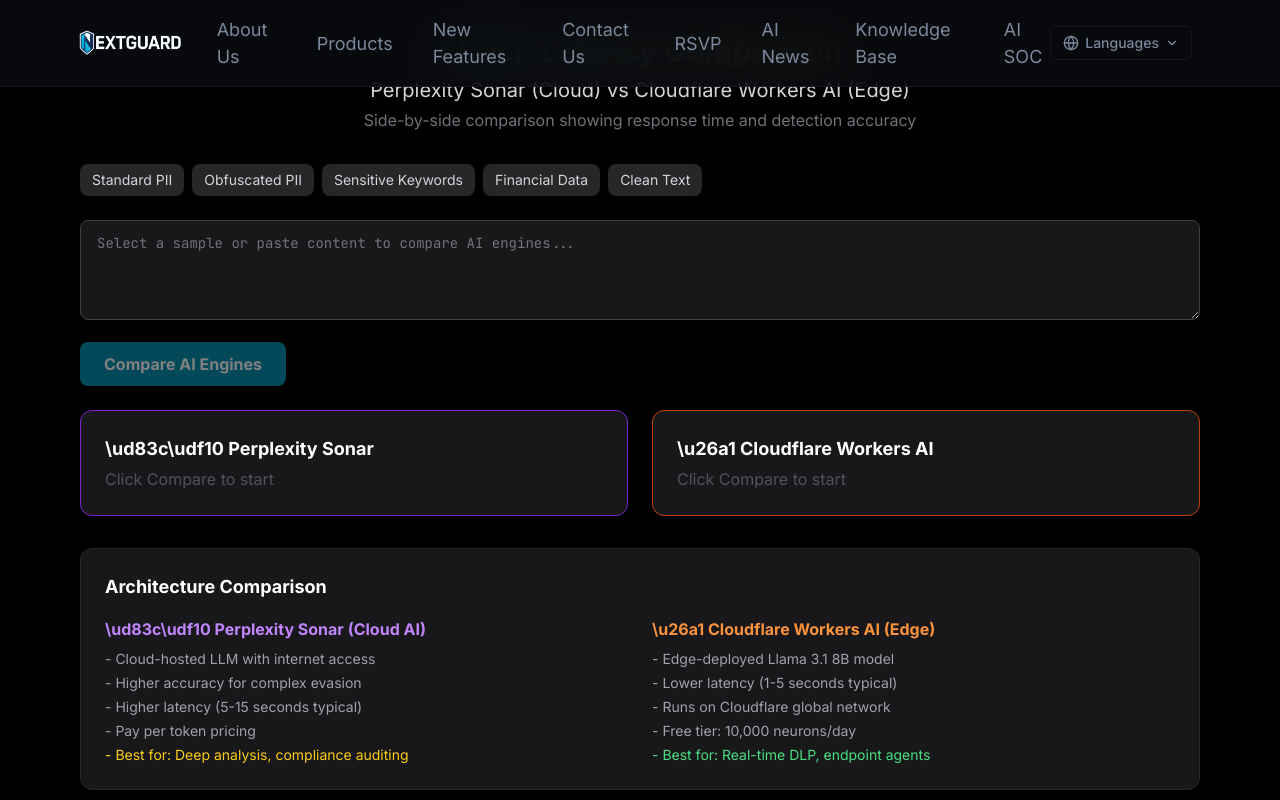
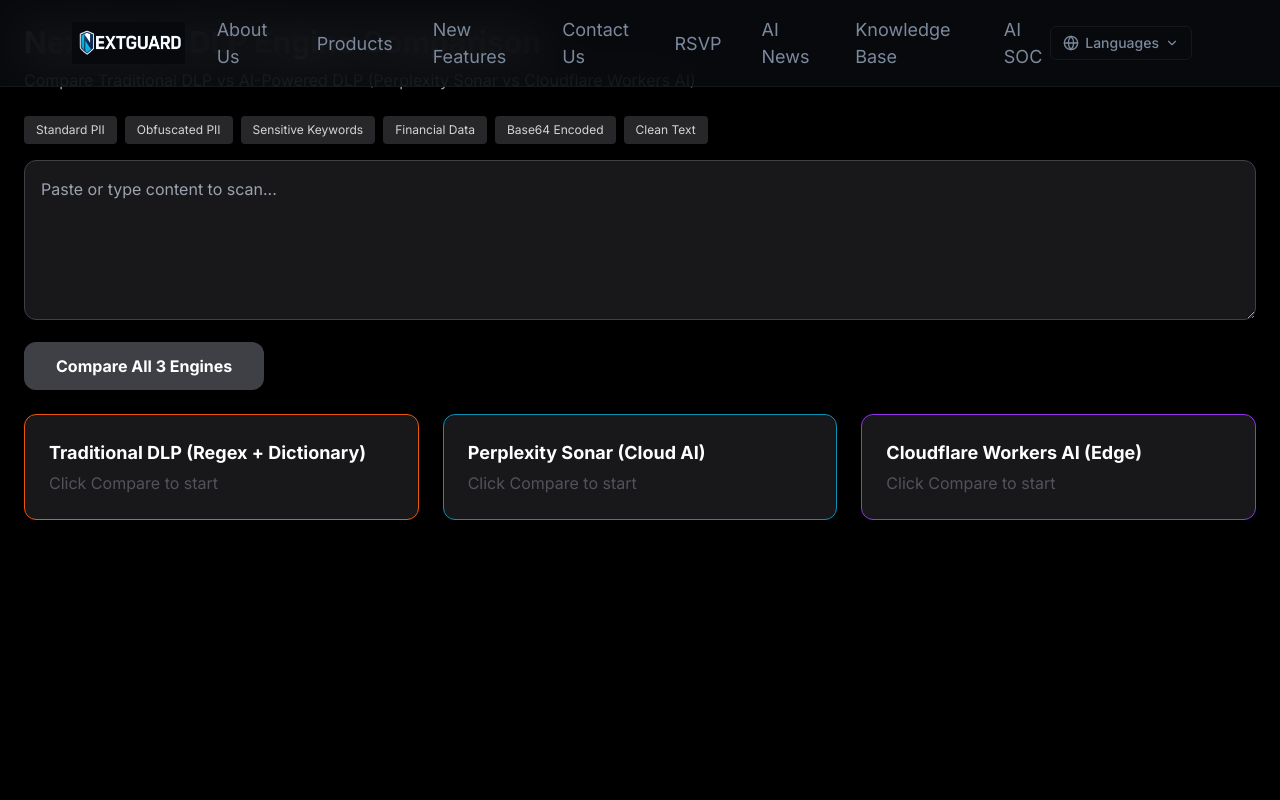
Before and after one commit to NextGuard-hk/nextguard-website, a Next.js app: page /ai-dlp-compare in a window 1280 px wide. Shown: the top 800 px of the page. Built offline with nearby package versions, Linux system fonts and the light colour scheme.

Commit message:
Add 3-way comparison: Traditional DLP + Perplexity + Cloudflare

```diff
--- a/app/ai-dlp-compare/page.tsx
+++ b/app/ai-dlp-compare/page.tsx
@@ -5,94 +5,45 @@ const SAMPLES = [
   { name: 'Standard PII', content: 'Customer Record:\nName: John Chan Wing Kei\nHKID: A123456(7)\nPhone: +852 6789 0000\nCredit Card: 5407 1234 5678 9012\nEmail: john.chan@example.com' },
   { name: 'Obfuscated PII', content: 'Jo&&@hn Ch&&@an W&&@ing K&&@ei\nHK&&@ID: A1&&@23&&@456(7)\n+85&&@2 678&&@9 00&&@00\n54&&@07 12&&@34 56&&@78 90&&@12' },
   { name: 'Sensitive Keywords', content: 'CONFIDENTIAL - This document is classified as SECRET.\nDo not distribute. Internal only.\nPassword: Admin123!' },
-  { name: 'Financial Data', content: 'Wire Transfer: HKD 2,500,000\nAccount: 012-345-678901-234\nSWIFT: HSBCHKHH\nAuthorized by CFO James Wong (Staff ID: FIN-0042)' },
-  { name: 'Clean Text', content: 'Q4 2025 Performance Summary:\nRevenue grew 15.3% YoY to HKD 127M.\nNew enterprise clients: 23.\nCustomer retention: 94.2%.' },
+  { name: 'Financial Data', content: 'Wire Transfer: HKD 2,500,000\nBeneficiary: Chan Wing Kei Holdings\nAccount: 012-345-678901-234\nSWIFT: HSBCHKHH\nAuthorized by CFO James Wong\nEmail: james.wong@example.com' },
+  { name: 'Base64 Encoded', content: 'Please process this customer record:\nData: Sm9obiBDaGFuLCBIS0lEOiBBMTIzNDU2KDcpLCBDQzogNTQwNy0xMjM0LTU2NzgtOTAxMg==\n(This is base64 encoded PII that pattern-based DLP cannot read)' },
+  { name: 'Clean Text', content: 'Q4 2025 Performance Summary:\nRevenue grew 15.3% YoY to HKD 127M.\nNew enterprise clients: 23.\nCustomer retention: 94.2%.\nNo material compliance incidents reported.' },
 ]
 
-export default function AICompare() {
-  const [content, setContent] = useState('')
-  const [perplexityResult, setPerplexityResult] = useState<any>(null)
-  const [cloudflareResult, setCloudflareResult] = useState<any>(null)
-  const [perplexityLoading, setPerplexityLoading] = useState(false)
-  const [cloudflareLoading, setCloudflareLoading] = useState(false)
-  const [perplexityLatency, setPerplexityLatency] = useState<number | null>(null)
-  const [cloudflareLatency, setCloudflareLatency] = useState<number | null>(null)
-  const [perplexityError, setPerplexityError] = useState('')
-  const [cloudflareError, setCloudflareError] = useState('')
-
-  async function runCompare() {
-    if (!content.trim()) return
-    setPerplexityResult(null); setCloudflareResult(null)
-    setPerplexityLatency(null); setCloudflareLatency(null)
-    setPerplexityError(''); setCloudflareError('')
-    setPerplexityLoading(true); setCloudflareLoading(true)
-
-    // Run both in parallel
-    ;(async () => {
-      const start = Date.now()
-      try {
-        const res = await fetch('/api/ai-dlp', {
-          method: 'POST',
-          headers: { 'Content-Type': 'application/json' },
-          body: JSON.stringify({ content, mode: 'ai' })
-        })
-        const data = await res.json()
-        setPerplexityLatency(Date.now() - start)
-        setPerplexityResult(data)
-      } catch (e: any) { setPerplexityError(e.message) }
-      finally { setPerplexityLoading(false) }
-    })()
-
-    ;(async () => {
-      const start = Date.now()
-      try {
-        const res = await fetch('/api/ai-dlp-cloudflare', {
-          method: 'POST',
-          headers: { 'Content-Type': 'application/json' },
-          body: JSON.stringify({ content })
-        })
-        const data = await res.json()
-        setCloudflareLatency(data.latency_ms || (Date.now() - start))
-        setCloudflareResult(data)
-      } catch (e: any) { setCloudflareError(e.message) }
-      finally { setCloudflareLoading(false) }
-    })()
-  }
-
-  function ResultCard({ title, result, loading, error, latency, color, icon }: any) {
+// eslint-disable-next-line @typescript-eslint/no-explicit-any
+function TradResultCard({ result, loading, error, latency }: any) {
   return (
-      <div className={`bg-zinc-900 border rounded-xl p-6 ${color}`}>
-        <h3 className="text-lg font-bold text-white mb-1 flex items-center gap-2">{icon} {title}</h3>
+    <div className="bg-zinc-900 border border-orange-600 rounded-xl p-6">
+      <h3 className="text-lg font-bold text-white mb-1">Traditional DLP (Regex + Dictionary)</h3>
       {latency !== null && (
-          <div className={`text-2xl font-mono font-bold mb-3 ${latency < 3000 ? 'text-green-400' : latency < 8000 ? 'text-yellow-400' : 'text-red-400'}`}>
-            {(latency / 1000).toFixed(2)}s
-            <span className="text-sm font-normal text-zinc-400 ml-2">({latency}ms)</span>
+        <div className="text-2xl font-mono font-bold mb-3 text-green-400">
+          {latency < 1 ? '<1' : latency}ms
+          <span className="text-sm font-normal text-zinc-400 ml-2">(instant)</span>
         </div>
       )}
-        {loading && <div className="text-cyan-400 animate-pulse text-lg">Analyzing...</div>}
+      {loading && <div className="text-cyan-400 animate-pulse">Scanning...</div>}
       {error && <div className="text-red-400">{error}</div>}
       {result && !loading && (
         <div>
           <div className={`text-lg font-bold ${result.detected ? 'text-red-400' : 'text-green-400'}`}>
-              {result.detected ? '\u26a0\ufe0f DETECTED' : '\u2705 CLEAN'}
+            {result.detected ? '\u26a0\ufe0f VIOLATION DETECTED' : '\u2705 CLEAN'}
           </div>
-            {result.risk_level && <div className="text-sm text-zinc-400 mt-1">Risk: <span className="text-white font-bold">{result.risk_level?.toUpperCase()}</span></div>}
-            {result.summary && <p className="text-sm text-zinc-300 mt-2">{result.summary}</p>}
-            {result.evasion_detected && <div className="text-yellow-400 text-sm mt-1 font-bold">Evasion Detected!</div>}
+          <div className="text-sm text-zinc-400 mt-1">Method: {result.method}</div>
+          {result.totalMatches !== undefined && <div className="text-sm text-zinc-400">Total Matches: {result.totalMatches}</div>}
           {result.findings && result.findings.length > 0 && (
             <div className="mt-3">
               <div className="text-xs text-zinc-500 mb-1">Findings ({result.findings.length}):</div>
-                {result.findings.slice(0, 8).map((f: any, i: number) => (
+              {result.findings.map((f: any, i: number) => (
                 <div key={i} className="text-xs bg-zinc-800 rounded p-2 mb-1">
-                    <span className="text-cyan-400 font-bold">{f.type}</span>
-                    {f.original_text && <span className="text-zinc-400"> - {f.original_text}</span>}
-                    {f.decoded_value && <span className="text-green-400"> = {f.decoded_value}</span>}
-                    {f.confidence !== undefined && <span className="text-zinc-500"> ({f.confidence}%)</span>}
+                  <span className="text-orange-400 font-bold">{f.rule}</span>
+                  <span className={`ml-2 px-1 rounded text-xs ${f.action === 'BLOCK' ? 'bg-red-900 text-red-300' : f.action === 'QUARANTINE' ? 'bg-yellow-900 text-yellow-300' : 'bg-blue-900 text-blue-300'}`}>{f.action}</span>
+                  <span className="text-zinc-500 ml-1">({f.severity})</span>
+                  <div className="text-zinc-400 mt-0.5">Matches: {f.matches?.join(', ')}</div>
                 </div>
               ))}
             </div>
           )}
-            {result.method && <div className="text-xs text-zinc-600 mt-2">{result.method}</div>}
+          {!result.detected && <div className="text-zinc-500 mt-2">No pattern matches found.</div>}
         </div>
       )}
       {!result && !loading && !error && <div className="text-zinc-600">Click Compare to start</div>}
@@ -100,82 +51,144 @@ export default function AICompare() {
   )
 }
 
-  const speedDiff = perplexityLatency && cloudflareLatency
-    ? ((perplexityLatency - cloudflareLatency) / perplexityLatency * 100).toFixed(0)
-    : null
+// eslint-disable-next-line @typescript-eslint/no-explicit-any
+function AIResultCard({ title, color, result, loading, error, latency }: any) {
+  return (
+    <div className={`bg-zinc-900 border ${color} rounded-xl p-6`}>
+      <h3 className="text-lg font-bold text-white mb-1">{title}</h3>
+      {latency !== null && (
+        <div className="text-2xl font-mono font-bold mb-3 text-white">
+          {latency < 1000 ? latency + 'ms' : (latency / 1000).toFixed(2) + 's'}
+        </div>
+      )}
+      {loading && <div className="text-cyan-400 animate-pulse">Analyzing with AI...</div>}
+      {error && <div className="text-red-400">{error}</div>}
+      {result && !loading && (
+        <div>
+          <div className={`text-lg font-bold ${result.detected ? 'text-red-400' : 'text-green-400'}`}>
+            {result.detected ? '\u26a0\ufe0f VIOLATION DETECTED' : '\u2705 CLEAN'}
+          </div>
+          {result.confidence && <div className="text-sm text-zinc-400 mt-1">Confidence: {result.confidence}</div>}
+          {result.categories && result.categories.length > 0 && (
+            <div className="mt-2 flex flex-wrap gap-1">
+              {result.categories.map((c: string, i: number) => (
+                <span key={i} className="text-xs bg-zinc-800 text-zinc-300 rounded px-2 py-0.5">{c}</span>
+              ))}
+            </div>
+          )}
+          {result.reasoning && (
+            <div className="mt-3 text-xs text-zinc-400 bg-zinc-800 rounded p-3 max-h-40 overflow-y-auto">
+              {result.reasoning}
+            </div>
+          )}
+        </div>
+      )}
+      {!result && !loading && !error && <div className="text-zinc-600">Click Compare to start</div>}
+    </div>
+  )
+}
+
+export default function ComparePage() {
+  const [text, setText] = useState('')
+  const [tradResult, setTradResult] = useState<any>(null)
+  const [tradLoading, setTradLoading] = useState(false)
+  const [tradError, setTradError] = useState('')
+  const [tradLatency, setTradLatency] = useState<number | null>(null)
+  const [pplxResult, setPplxResult] = useState<any>(null)
+  const [pplxLoading, setPplxLoading] = useState(false)
+  const [pplxError, setPplxError] = useState('')
+  const [pplxLatency, setPplxLatency] = useState<number | null>(null)
+  const [cfResult, setCfResult] = useState<any>(null)
+  const [cfLoading, setCfLoading] = useState(false)
+  const [cfError, setCfError] = useState('')
+  const [cfLatency, setCfLatency] = useState<number | null>(null)
+
+  const runCompare = async () => {
+    if (!text.trim()) return
+    setTradResult(null); setTradError(''); setTradLatency(null); setTradLoading(true)
+    setPplxResult(null); setPplxError(''); setPplxLatency(null); setPplxLoading(true)
+    setCfResult(null); setCfError(''); setCfLatency(null); setCfLoading(true)
+
+    // Traditional DLP - client-side regex scan
+    const t0 = performance.now()
+    try {
+      const res = await fetch('/api/ai-dlp-traditional', { method: 'POST', headers: { 'Content-Type': 'application/json' }, body: JSON.stringify({ content: text }) })
+      const data = await res.json()
+      setTradLatency(Math.round(performance.now() - t0))
+      setTradResult(data)
+    } catch { setTradError('Traditional DLP scan failed') }
+    setTradLoading(false)
+
+    // Perplexity Sonar
+    const t1 = performance.now()
+    try {
+      const res = await fetch('/api/ai-dlp', { method: 'POST', headers: { 'Content-Type': 'application/json' }, body: JSON.stringify({ content: text }) })
+      const data = await res.json()
+      setPplxLatency(Math.round(performance.now() - t1))
+      setPplxResult(data)
+    } catch { setPplxError('Perplexity API error') }
+    setPplxLoading(false)
+
+    // Cloudflare Workers AI
+    const t2 = performance.now()
+    try {
+      const res = await fetch('/api/ai-dlp-cloudflare', { method: 'POST', headers: { 'Content-Type': 'application/json' }, body: JSON.stringify({ content: text }) })
+      const data = await res.json()
+      setCfLatency(Math.round(performance.now() - t2))
+      setCfResult(data)
+    } catch { setCfError('Cloudflare AI error') }
+    setCfLoading(false)
+  }
 
   return (
-    <div className="min-h-screen bg-black text-white">
-      <div className="max-w-6xl mx-auto px-4 py-8">
-        <div className="text-center mb-8">
-          <h1 className="text-3xl font-bold bg-gradient-to-r from-cyan-400 to-orange-400 bg-clip-text text-transparent">AI DLP Latency Comparison</h1>
-          <h2 className="text-xl text-zinc-300 mt-2">Perplexity Sonar (Cloud) vs Cloudflare Workers AI (Edge)</h2>
-          <p className="text-zinc-500 mt-1">Side-by-side comparison showing response time and detection accuracy</p>
-        </div>
+    <div className="min-h-screen bg-black text-white p-6">
+      <div className="max-w-7xl mx-auto">
+        <h1 className="text-3xl font-bold mb-2">NextGuard DLP Engine Comparison</h1>
+        <p className="text-zinc-400 mb-6">Compare Traditional DLP vs AI-Powered DLP (Perplexity Sonar vs Cloudflare Workers AI)</p>
 
-        <div className="mb-6 flex flex-wrap gap-2">
-          {SAMPLES.map((s, i) => (
-            <button key={i} onClick={() => { setContent(s.content); setPerplexityResult(null); setCloudflareResult(null); setPerplexityLatency(null); setCloudflareLatency(null) }}
-              className={`px-3 py-1.5 rounded-lg text-sm transition-colors ${content === s.content ? 'bg-cyan-700 text-white ring-2 ring-cyan-400' : 'bg-zinc-800 hover:bg-zinc-700 text-zinc-300'}`}>{s.name}</button>
+        <div className="flex flex-wrap gap-2 mb-4">
+          {SAMPLES.map((s) => (
+            <button key={s.name} onClick={() => setText(s.content)} className="text-xs bg-zinc-800 hover:bg-zinc-700 text-zinc-300 rounded px-3 py-1.5 transition">{s.name}</button>
           ))}
         </div>
 
-        <textarea value={content} onChange={e => setContent(e.target.value)}
-          className="w-full bg-zinc-900 border border-zinc-700 rounded-lg px-4 py-3 text-white placeholder:text-zinc-500 focus:border-cyan-500 focus:outline-none font-mono text-sm min-h-[100px] mb-4"
-          placeholder="Select a sample or paste content to compare AI engines..." />
+        <textarea value={text} onChange={(e) => setText(e.target.value)} placeholder="Paste or type content to scan..." className="w-full h-40 bg-zinc-900 border border-zinc-700 rounded-xl p-4 text-white mb-4 focus:outline-none focus:border-cyan-500" />
 
-        <button onClick={runCompare} disabled={!content.trim() || perplexityLoading || cloudflareLoading}
-          className="bg-cyan-600 hover:bg-cyan-500 disabled:opacity-50 text-white px-6 py-2.5 rounded-lg font-bold transition-colors mb-6">
-          {perplexityLoading || cloudflareLoading ? 'Comparing...' : 'Compare AI Engines'}
+        <button onClick={runCompare} disabled={!text.trim() || (tradLoading && pplxLoading && cfLoading)} className="bg-cyan-600 hover:bg-cyan-500 disabled:bg-zinc-700 text-white font-bold py-3 px-8 rounded-xl mb-6 transition">
+          Compare All 3 Engines
         </button>
 
-        {speedDiff && Number(speedDiff) > 0 && (
-          <div className="bg-gradient-to-r from-green-900/50 to-cyan-900/50 border border-green-700 rounded-xl p-4 mb-6 text-center">
-            <div className="text-2xl font-bold text-green-400">Cloudflare Workers AI is ~{speedDiff}% faster</div>
-            <div className="text-sm text-zinc-400">Perplexity: {((perplexityLatency || 0) / 1000).toFixed(2)}s vs Cloudflare: {((cloudflareLatency || 0) / 1000).toFixed(2)}s</div>
+        <div className="grid grid-cols-1 lg:grid-cols-3 gap-6">
+          <TradResultCard result={tradResult} loading={tradLoading} error={tradError} latency={tradLatency} />
+          <AIResultCard title="Perplexity Sonar (Cloud AI)" color="border-cyan-600" result={pplxResult} loading={pplxLoading} error={pplxError} latency={pplxLatency} />
+          <AIResultCard title="Cloudflare Workers AI (Edge)" color="border-purple-600" result={cfResult} loading={cfLoading} error={cfError} latency={cfLatency} />
+        </div>
+
+        {tradLatency !== null && pplxLatency !== null && cfLatency !== null && (
+          <div className="mt-8 bg-zinc-900 border border-zinc-700 rounded-xl p-6">
+            <h3 className="text-lg font-bold mb-4">Performance Summary</h3>
+            <div className="grid grid-cols-3 gap-4 text-center">
+              <div>
+                <div className="text-2xl font-mono font-bold text-green-400">{tradLatency < 1 ? '<1' : tradLatency}ms</div>
+                <div className="text-sm text-zinc-400">Traditional DLP</div>
+                <div className="text-xs text-orange-400 mt-1">Regex only - misses obfuscated data</div>
+              </div>
+              <div>
+                <div className="text-2xl font-mono font-bold text-cyan-400">{(pplxLatency / 1000).toFixed(2)}s</div>
+                <div className="text-sm text-zinc-400">Perplexity Sonar</div>
+                <div className="text-xs text-cyan-400 mt-1">Cloud AI - high accuracy</div>
+              </div>
+              <div>
+                <div className="text-2xl font-mono font-bold text-purple-400">{(cfLatency / 1000).toFixed(2)}s</div>
+                <div className="text-sm text-zinc-400">Cloudflare Workers AI</div>
+                <div className="text-xs text-purple-400 mt-1">Edge AI - faster inference</div>
+              </div>
+            </div>
+            <div className="mt-4 text-xs text-zinc-500 text-center">
+              Traditional DLP is fastest but cannot detect obfuscated, encoded, or context-based violations. AI DLP catches what regex misses.
+            </div>
           </div>
         )}
-        {speedDiff && Number(speedDiff) <= 0 && (
-          <div className="bg-gradient-to-r from-blue-900/50 to-purple-900/50 border border-blue-700 rounded-xl p-4 mb-6 text-center">
-            <div className="text-2xl font-bold text-blue-400">Perplexity Sonar is ~{Math.abs(Number(speedDiff))}% faster this time</div>
-            <div className="text-sm text-zinc-400">Perplexity: {((perplexityLatency || 0) / 1000).toFixed(2)}s vs Cloudflare: {((cloudflareLatency || 0) / 1000).toFixed(2)}s</div>
-          </div>
-        )}
-
-        <div className="grid grid-cols-1 lg:grid-cols-2 gap-6">
-          <ResultCard title="Perplexity Sonar" result={perplexityResult} loading={perplexityLoading} error={perplexityError} latency={perplexityLatency} color="border-purple-700" icon="\ud83c\udf10" />
-          <ResultCard title="Cloudflare Workers AI" result={cloudflareResult} loading={cloudflareLoading} error={cloudflareError} latency={cloudflareLatency} color="border-orange-700" icon="\u26a1" />
-        </div>
-
-        <div className="mt-8 bg-zinc-900 border border-zinc-800 rounded-xl p-6">
-          <h3 className="text-lg font-bold text-white mb-4">Architecture Comparison</h3>
-          <div className="grid grid-cols-1 md:grid-cols-2 gap-6">
-            <div>
-              <h4 className="text-purple-400 font-bold mb-2">\ud83c\udf10 Perplexity Sonar (Cloud AI)</h4>
-              <ul className="text-sm text-zinc-400 space-y-1">
-                <li>- Cloud-hosted LLM with internet access</li>
-                <li>- Higher accuracy for complex evasion</li>
-                <li>- Higher latency (5-15 seconds typical)</li>
-                <li>- Pay per token pricing</li>
-                <li className="text-yellow-400">- Best for: Deep analysis, compliance auditing</li>
-              </ul>
-            </div>
-            <div>
-              <h4 className="text-orange-400 font-bold mb-2">\u26a1 Cloudflare Workers AI (Edge)</h4>
-              <ul className="text-sm text-zinc-400 space-y-1">
-                <li>- Edge-deployed Llama 3.1 8B model</li>
-                <li>- Lower latency (1-5 seconds typical)</li>
-                <li>- Runs on Cloudflare global network</li>
-                <li>- Free tier: 10,000 neurons/day</li>
-                <li className="text-green-400">- Best for: Real-time DLP, endpoint agents</li>
-              </ul>
-            </div>
-          </div>
-        </div>
-
-        <div className="mt-4 text-center">
-          <a href="/ai-dlp-demo" className="text-cyan-400 hover:text-cyan-300 text-sm">\u2190 Back to Full AI DLP Demo</a>
-        </div>
       </div>
     </div>
   )
```
Lines whose indentation alone changed are shown as unchanged.
